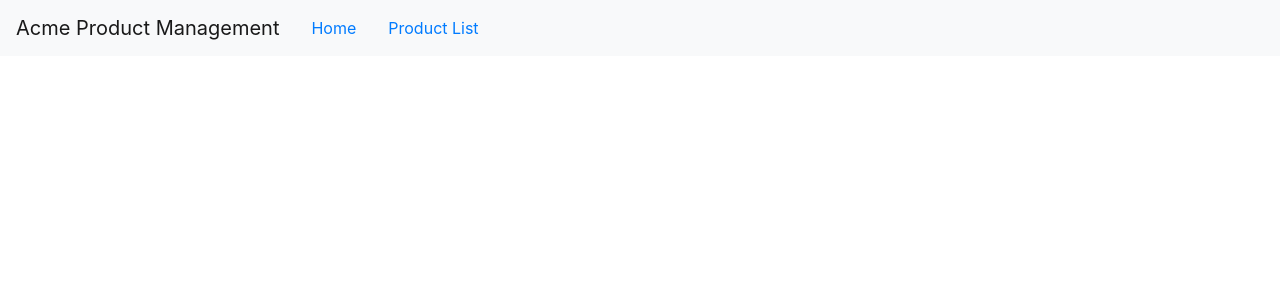
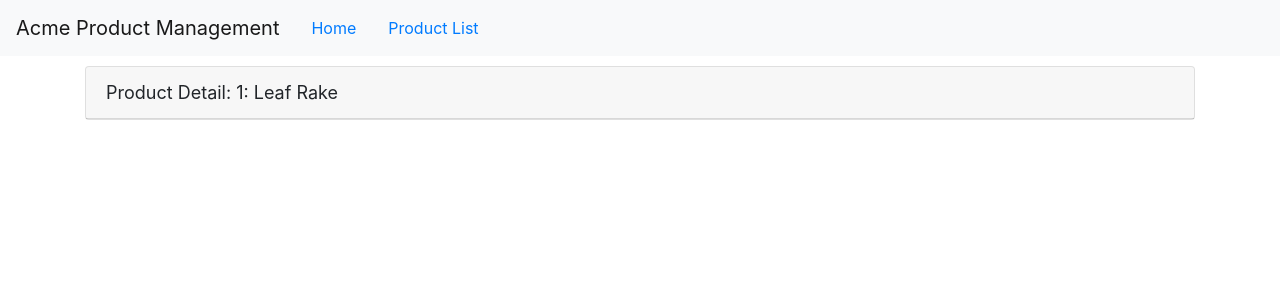
Before and after one commit to KonradDyb/AngularGettingStarted, an Angular app: page /products/1 in a window 1280 px wide. Shown: the top 300 px of the page. Built offline with nearby package versions, Linux system fonts and the light colour scheme.

Commit message:
Passing Parameters to a Route

```diff
--- a/src/app/products/product-detail.component.ts
+++ b/src/app/products/product-detail.component.ts
@@ -1,4 +1,5 @@
 import { Component, OnInit } from '@angular/core';
+import { ActivatedRoute } from '@angular/router'
 
 import { IProduct } from './product';
 
@@ -10,9 +11,21 @@ export class ProductDetailComponent implements OnInit {
   pageTitle: string = 'Product Detail';
   product: IProduct;
 
-  constructor() { }
+  constructor(private route: ActivatedRoute) { }
 
   ngOnInit() {
+    let id = +this.route.snapshot.paramMap.get('id');
+    this.pageTitle += `: ${id}`;
+    this.product = {
+      'productId': id,
+      'productName': 'Leaf Rake',
+      'productCode': 'GDN-0011',
+      'releaseDate': 'March 19, 2019',
+      'description': 'Leaf rake with 48-inch wooden handle.',
+      'price': 19.95,
+      'starRating': 3.2,
+      'imageUrl': 'assets/images/leaf_rake.png'
+    }
   }
 
 }
--- a/src/app/products/product-list.component.html
+++ b/src/app/products/product-list.component.html
@@ -42,7 +42,12 @@
                     [style.width.px]='imageWidth'
                     [style.margin.px]='imageMargin'>
                 </td>
-                <td>{{ product.productName }}</td>
+                <td>
+                    <a [routerLink]="['/products', product.productId]">
+                        {{ product.productName }}
+
+                    </a>
+                </td>
                 <td>{{ product.productCode | lowercase | convertToSpaces: '-'}}</td>
                 <td>{{ product.releaseDate }}</td>
                 <td>{{ product.price | currency:'USD':'symbol':'1.2-2'}}</td>
```
